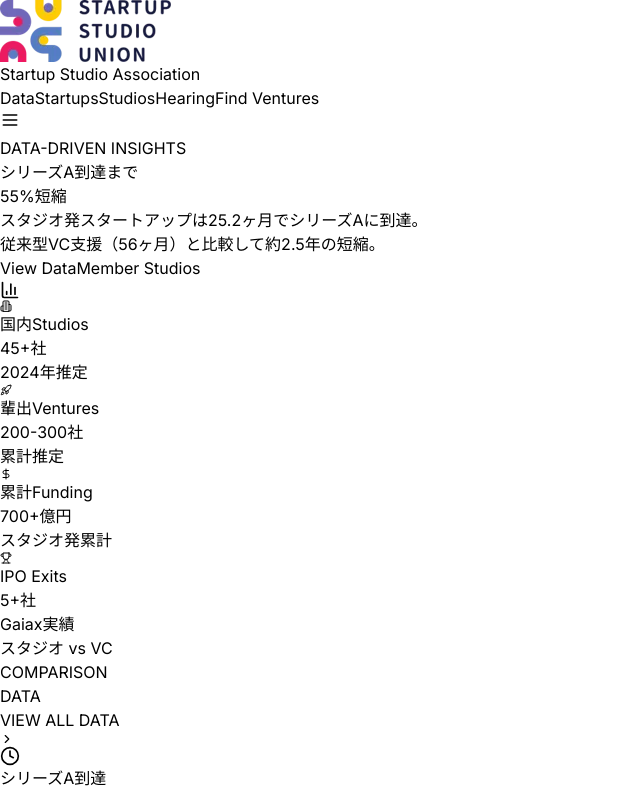
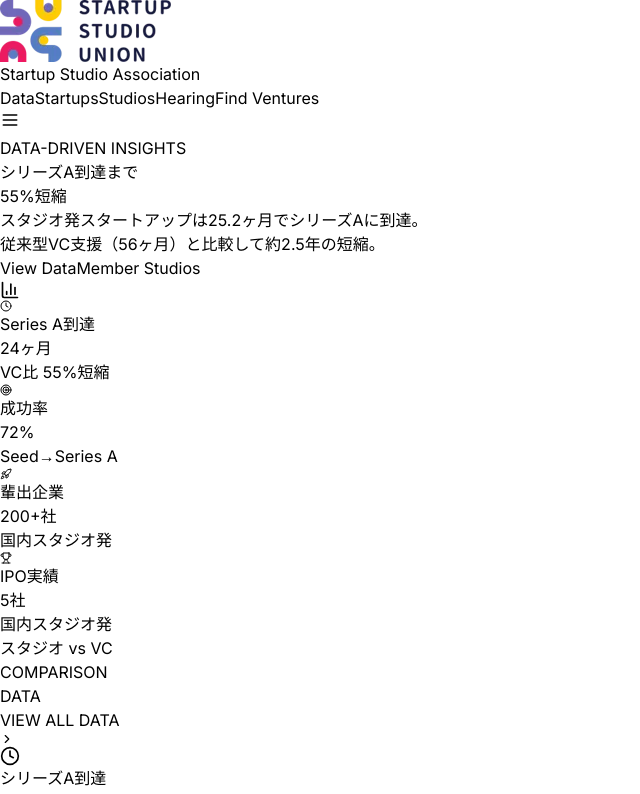
Before and after one commit to ymt201777-hash/startup-studio-association, a React (Vite) app in the folder startup-studio-association/client/: page / in a window 1280 px wide. Shown: the top 794 px of the page, without its empty margins (0-640 px from the left). Built offline with nearby package versions, Linux system fonts and the light colour scheme.

Commit message:
Update App.tsx

```diff
--- a/startup-studio-association/client/src/App.tsx
+++ b/startup-studio-association/client/src/App.tsx
@@ -649,15 +649,15 @@
             </div>
           </section>
 
-          {/* Stats Section - 更新されたデータ */}
+          {/* Stats Section - スピード感重視の数字 */}
           <section className="relative z-10 -mt-6 sm:-mt-10 px-4 sm:px-6">
             <div className="max-w-7xl mx-auto bg-white/[0.03] backdrop-blur-3xl border border-white/10 rounded-[1.5rem] sm:rounded-[2.5rem] p-6 sm:p-10 md:p-16">
               <div className="grid grid-cols-2 md:grid-cols-4 gap-6 sm:gap-12">
                 {[
-                  { label: "国内Studios", value: "45+", unit: "社", icon: Building2, color: "text-blue-400", source: "2024年推定" },
-                  { label: "輩出Ventures", value: "200-300", unit: "社", icon: Rocket, color: "text-purple-400", source: "累計推定" },
-                  { label: "累計Funding", value: "700+", unit: "億円", icon: DollarSign, color: "text-yellow-400", source: "スタジオ発累計" },
-                  { label: "IPO Exits", value: "5+", unit: "社", icon: Trophy, color: "text-red-400", source: "Gaiax実績" },
+                  { label: "Series A到達", value: "24", unit: "ヶ月", icon: Clock, color: "text-blue-400", source: "VC比 55%短縮" },
+                  { label: "成功率", value: "72", unit: "%", icon: Target, color: "text-green-400", source: "Seed→Series A" },
+                  { label: "輩出企業", value: "200+", unit: "社", icon: Rocket, color: "text-purple-400", source: "国内スタジオ発" },
+                  { label: "IPO実績", value: "5", unit: "社", icon: Trophy, color: "text-red-400", source: "国内スタジオ発" },
                 ].map((stat, idx) => (
                   <div key={idx} className="flex flex-col items-center md:items-start group">
                     <div className="flex items-center gap-2 mb-2 sm:mb-4">
```
